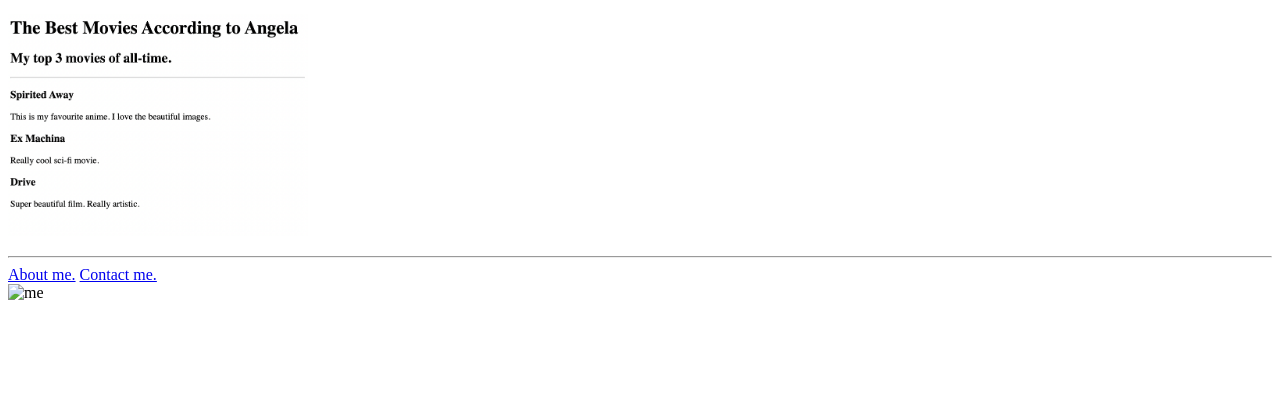
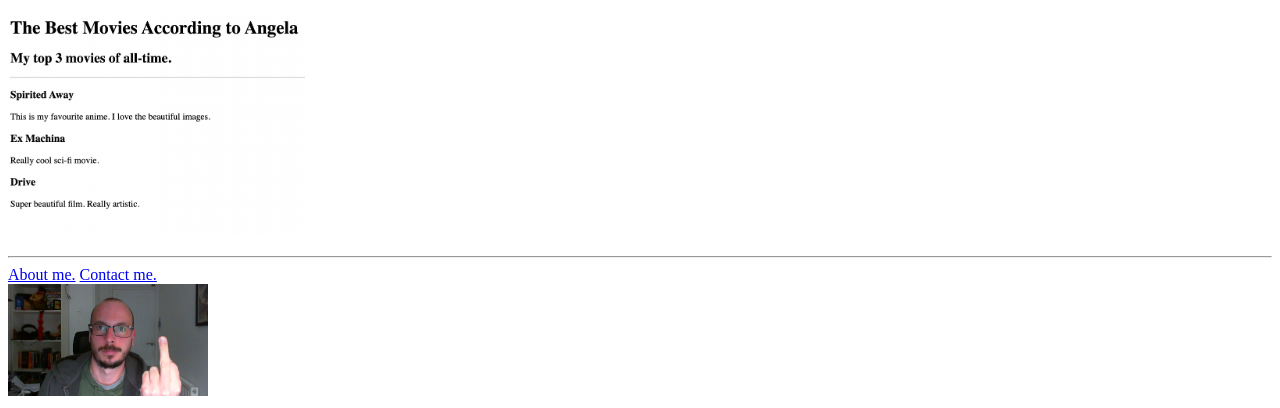
Before and after one commit to ninjadocco/html-portfolio, a plain HTML site: page index.html in a window 1280 px wide. Shown: the part 437-845 px from the top of the page. Before the commit the page ends 800 px from the top, so only its background shows below. Drawn offline with Linux system fonts and the light colour scheme.

Commit message:
Update index.html

```diff
--- a/index.html
+++ b/index.html
@@ -16,6 +16,6 @@
         <a href="./public/about.html">About me.</a>
         <a href="./public/contact.html">Contact me.</a>
         <br>
-        <img src="../4.1 Webpages/assets/images/photo.png" width="200" alt="me" />
+        <img src="photo.png" width="200" alt="me" />
     </body>
 </html>
```
